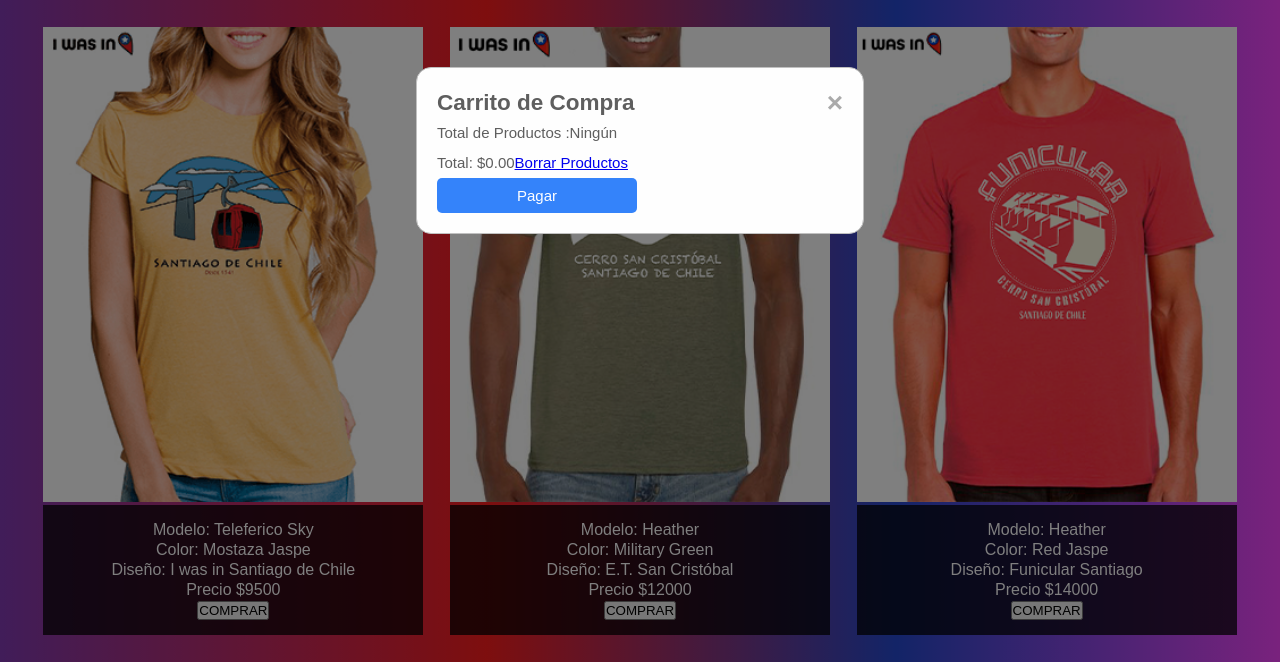
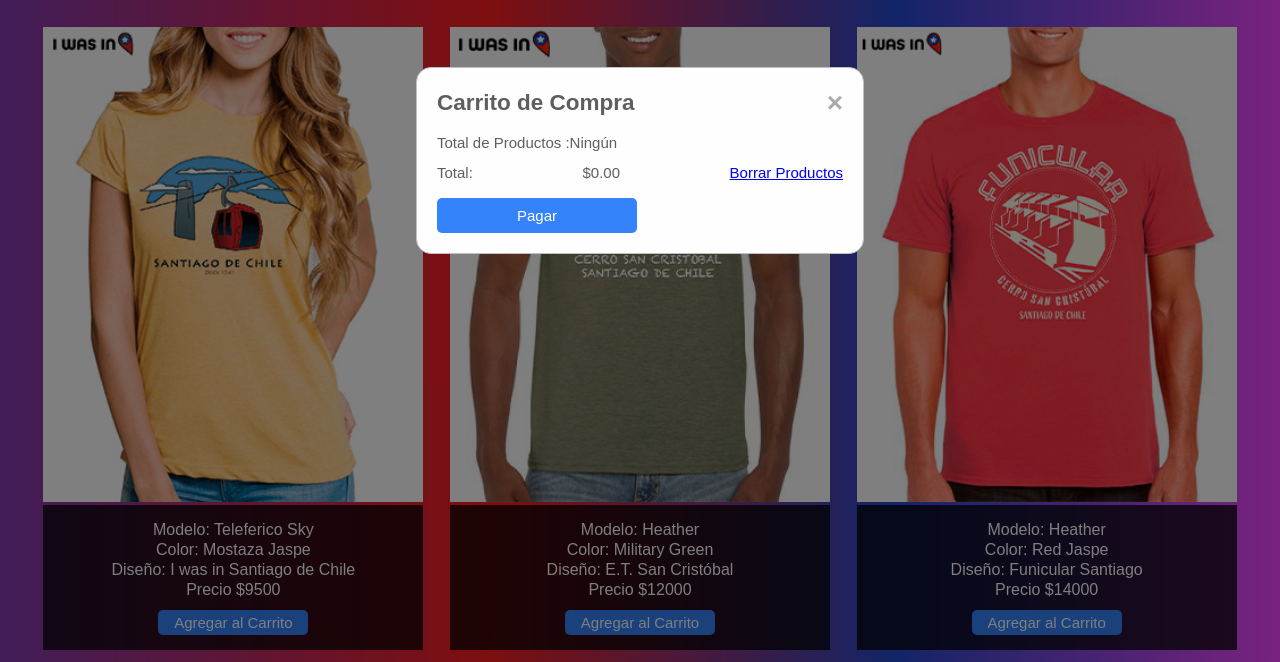
Before and after one commit to GonzaloFloresR/EntregaFinal-JS-Flores, a plain HTML site: page index.html in a window 1280 px wide. Both pictures are taken after a click on the link "Carrito". Shown: the part 125-787 px from the top of the page. Drawn offline with Linux system fonts and the light colour scheme; a web font is replaced by a local one.

Commit message:
Version 3.03 ESTILANDO

```diff
--- a/css/main.css
+++ b/css/main.css
@@ -173,10 +173,14 @@ header nav ul li:hover {
 	color:rgb(94, 94, 94);
 }
 
+#modal ul {
+	margin: 10px 0px;
+}
+
 #modal ul li {
 	list-style: none;
 	border-bottom:1px solid rgb(182, 182, 182);
-	height: 30px;
+	line-height: 40px;
 	width: 100%;
 	margin:0px;
 }
@@ -195,15 +199,24 @@ text-decoration: none;
 cursor: pointer;
 }
 
+.modal__totales {
+	width: 100%;
+	display: flex;
+	font-weight: 500;
+	justify-content: space-between;
+}
+
 #Pagar {
 	width: 200px;
 	height: 35px;
+	border: none;
+	color: white;
+	margin-top: 10px;;
+	font-size: 1.5rem;
 	background-color:#3483fa;
-	border: none;
+	transition: background-color 1s;
 	border-radius: 5px;
-	color: white;
-	font-size: 1.5rem;
-	transition: background-color 2s;
+	cursor: pointer;
 }
 #Pagar:hover {
 	background-color: #2968c8;
@@ -260,6 +273,25 @@ section h1 {
 	text-align: center;
 	padding: 15px 0px;
 }
+
+.card .boton-comprar {
+		width: 150px;
+		height: 25px;
+		margin-top: 10px;
+		border: none;
+		color: white;
+		font-size: 1.5rem;
+		background-color:#3483fa;
+		transition: background-color 1s;
+		border-radius: 5px;
+		cursor: pointer;
+}
+.card .boton-comprar:hover {
+	background-color: #2968c8;
+}
+
+
+
 footer {
 	display: flex;
 	justify-content: center;
--- a/index.html
+++ b/index.html
@@ -53,7 +53,7 @@
             <!-- Otros elementos del carrito... -->
         </ul>
 		<p>Total de Productos :<span id="total-productos">Ningún</span></p>
-        <p>Total: <span id="total-carrito">$0.00</span><a href="#" id="borrar_productos">Borrar Productos</a></p>
+        <p class="modal__totales">Total: <span id="total-carrito">$0.00</span> <a href="#" id="borrar_productos">Borrar Productos</a></p>
         <button id="Pagar">Pagar</button>
     </div>
 </div>
--- a/js/main.js
+++ b/js/main.js
@@ -19,7 +19,7 @@ function productosEnPantalla(array) {
 					<p>Color: ${element.color}</p>
 					<p>Diseño: ${element.diseno}</p>
 					<p>Precio $${element.precio}</p>
-					<button class="boton-comprar" data-id="${element.id}">COMPRAR</button>
+					<button class="boton-comprar" data-id="${element.id}">Agregar al Carrito</button>
 				</div>
 			</div>`;
     });
```
